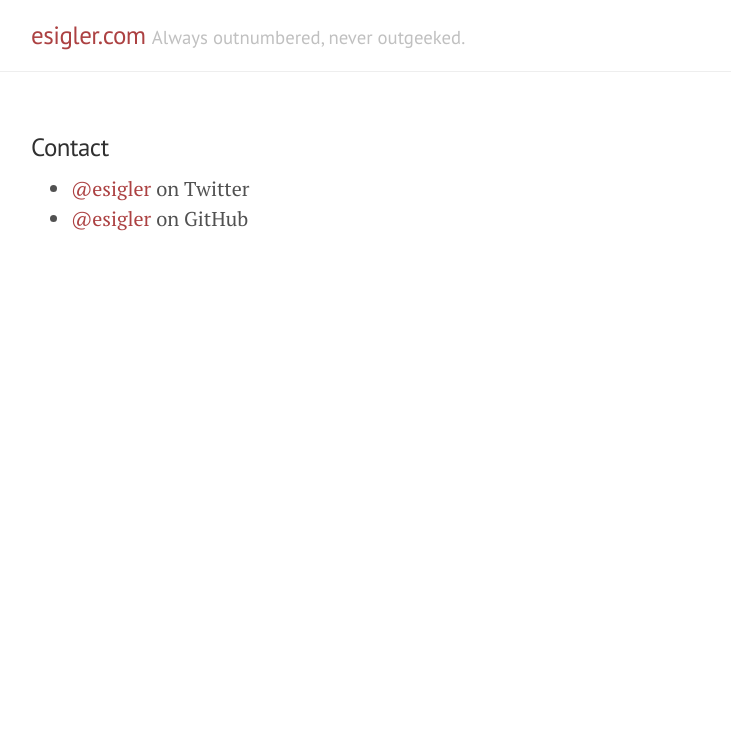
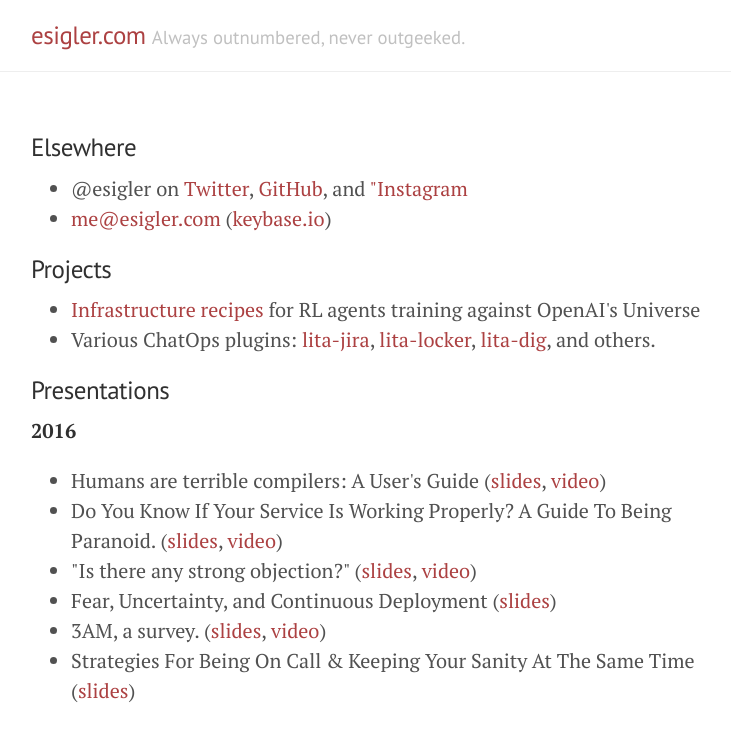
Before and after one commit to esigler/esigler.com, a Jekyll site: the page built from index.html, in a window 1280 px wide. Shown: the top 741 px of the page, without its empty margins (249-980 px from the left). Built offline with Jekyll 4.4.1, drawn with Linux system fonts in a browser that asks for light colours; the list of posts is cut into pages by our own code.

Commit message:
Continue the great flattening

```diff
--- a/index.html
+++ b/index.html
@@ -5,10 +5,25 @@ title: Home
 
 <div class="posts">
   <div class="post">
-    <h3 class="post-title">Contact</h1>
+    <h3 class="post-title">Elsewhere</h3>
     <ul>
-      <li><a href="https://twitter.com/esigler">@esigler</a> on Twitter</a></li>
-      <li><a href="https://github.com/esigler">@esigler</a> on GitHub</a></li>
+      <li>@esigler on <a href="https://twitter.com/esigler">Twitter</a>, <a href="https://github.com/esigler">GitHub</a>, and <a href="https://instagram.com/esigler">"Instagram</a></li>
+      <li><a href="mailto:me@esigler.com">me@esigler.com</a> (<a href="https://keybase.io/esigler">keybase.io</a>)</li>
+    </ul>
+    <h3 class="post-title">Projects</h3>
+    <ul>
+      <li><a href="https://github.com/esigler/utf">Infrastructure recipes</a> for RL agents training against OpenAI's Universe</li>
+      <li>Various ChatOps plugins: <a href="https://github.com/esigler/lita-jira">lita-jira</a>, <a href="https://github.com/esigler/lita-locker">lita-locker</a>, <a href="https://github.com/esigler/lita-dig">lita-dig</a>, and others.</li>
+    </ul>
+    <h3 class="post-title">Presentations</h3>
+    <p><strong>2016</strong>
+    <ul>
+      <li>Humans are terrible compilers: A User's Guide (<a href="https://speakerdeck.com/esigler/humans-are-terrible-compilers-a-users-guide">slides</a>, <a href="https://www.youtube.com/watch?v=7Yg49ukhGwA">video</a>)</li>
+      <li>Do You Know If Your Service Is Working Properly? A Guide To Being Paranoid. (<a href="https://speakerdeck.com/esigler/do-you-know-if-your-service-is-working-properly-a-guide-to-being-paranoid">slides</a>, <a href="https://www.youtube.com/watch?v=8KMyHbywM6s">video</a>)</li>
+      <li>"Is there any strong objection?" (<a href="https://speakerdeck.com/esigler/is-there-any-strong-objection">slides</a>, <a href="https://youtu.be/Kp5TeecbcsQ">video</a>)</li>
+      <li>Fear, Uncertainty, and Continuous Deployment (<a href="https://speakerdeck.com/esigler/fear-uncertainty-and-continuous-deployment">slides</a>)</li>
+      <li>3AM, a survey. (<a href="https://speakerdeck.com/esigler/3am-a-survey">slides</a>, <a href="https://www.youtube.com/watch?v=uwoOeXTMgak">video</a>)</li>
+      <li>Strategies For Being On Call &amp; Keeping Your Sanity At The Same Time (<a href="https://speakerdeck.com/esigler/strategies-for-being-on-call-and-keeping-your-sanity-at-the-same-time">slides</a>)</li>
     </ul>
   </div>
 </div>
```
